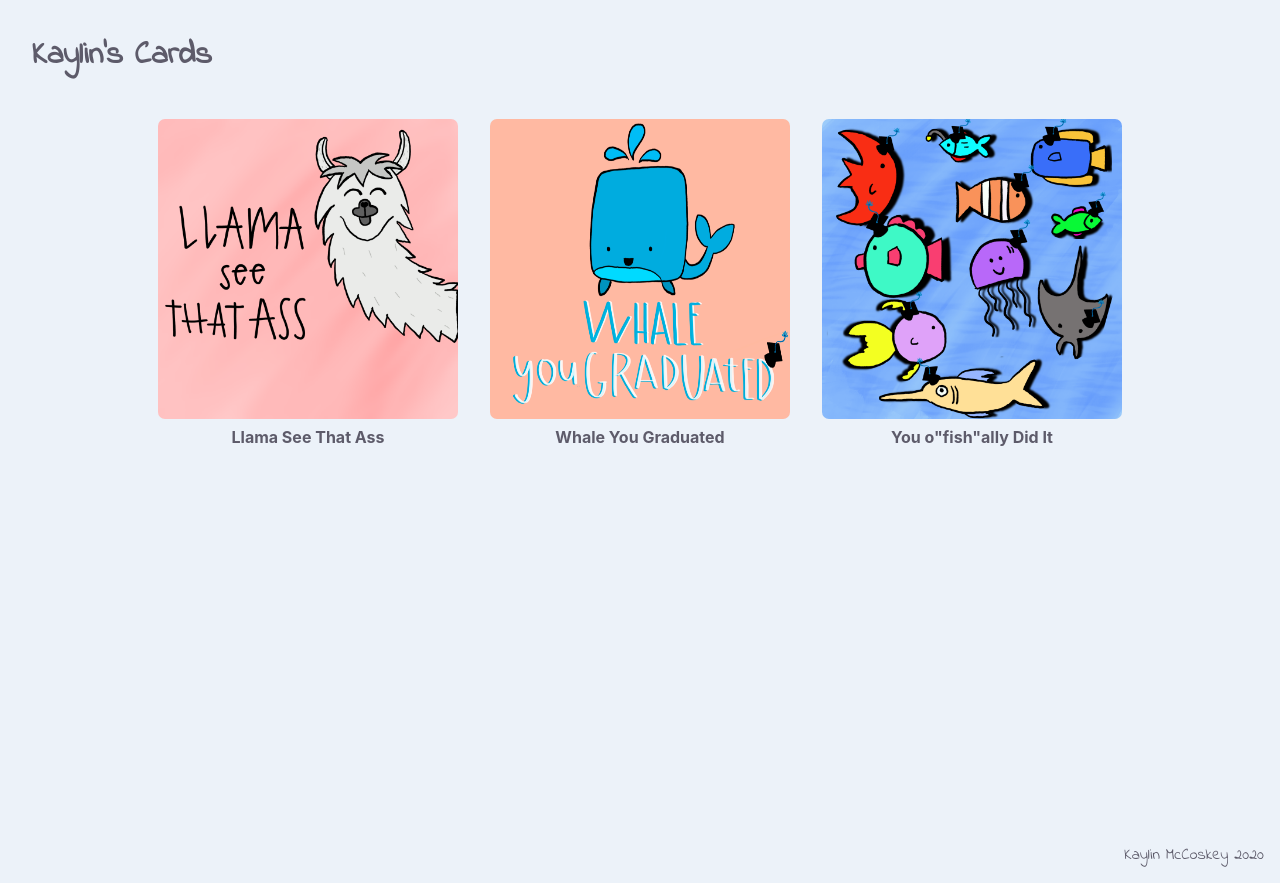
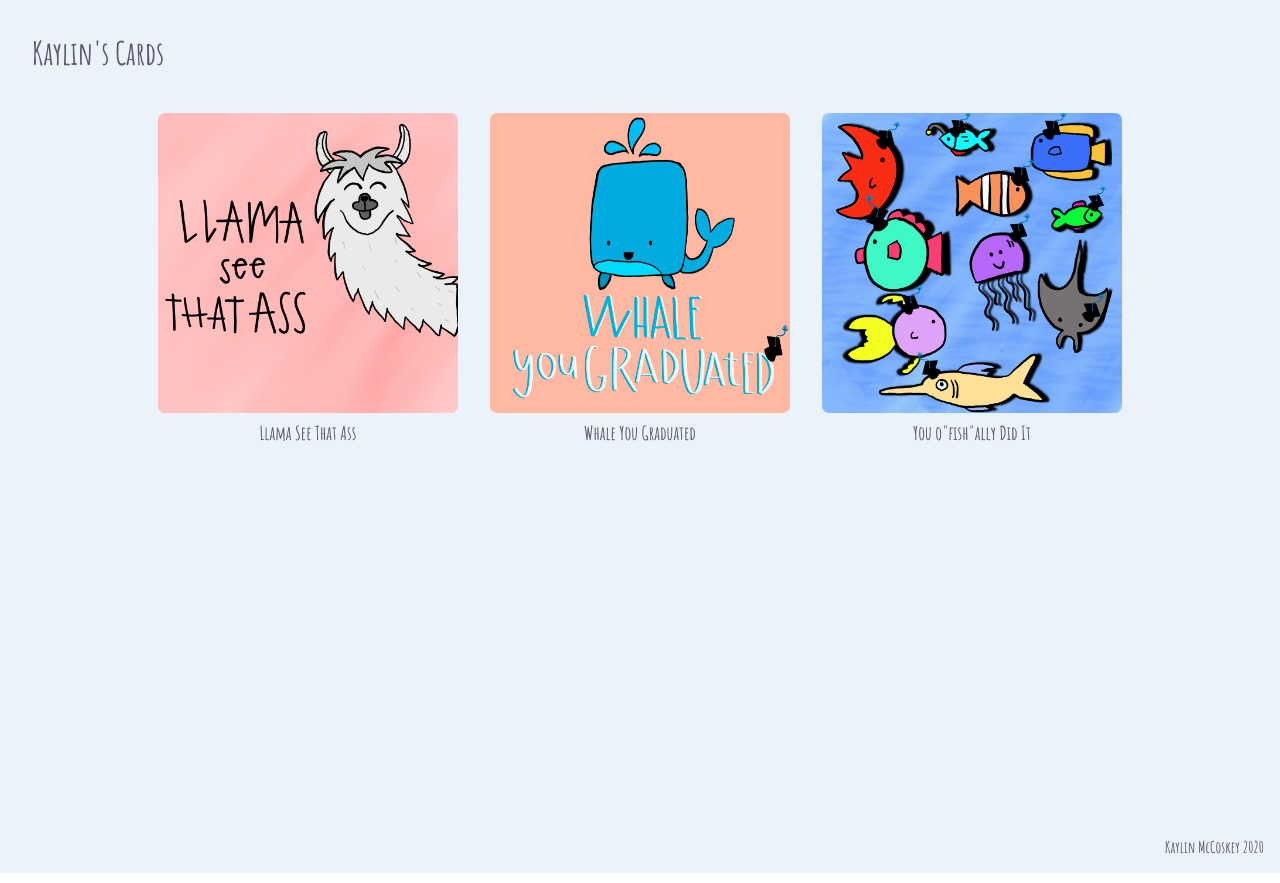
Before and after one commit to gage-langdon/grits-and-biscuits, a React (Create React App) app: page / in a window 1280 px wide. Built offline with nearby package versions, Linux system fonts and the light colour scheme.

Commit message:
style: scale detail image depending on screen size

```diff
--- a/public/index.html
+++ b/public/index.html
@@ -27,7 +27,7 @@
     <title>Kaylin's Cards</title>
 
     <link
-      href="https://fonts.googleapis.com/css2?family=Indie+Flower&display=swap"
+      href="https://fonts.googleapis.com/css2?family=Amatic+SC:wght@700&family=Indie+Flower&display=swap"
       rel="stylesheet"
     />
   </head>
--- a/src/components/footer/index.js
+++ b/src/components/footer/index.js
@@ -14,7 +14,7 @@ const Credits = styled.div`
   margin-left: auto;
   padding-right: 16px;
   color: #5d5b6a;
-  font-family: "Indie Flower", cursive;
+  font-family: "Amatic SC", cursive;
 `;
 
 const Footer = () => {
--- a/src/components/navbar/index.js
+++ b/src/components/navbar/index.js
@@ -14,7 +14,7 @@ const Logo = styled.span`
   font-size: 32px;
   color: #5d5b6a;
   font-weight: bold;
-  font-family: "Indie Flower", cursive;
+  font-family: "Amatic SC", cursive;
 `;
 
 const Header = () => {
--- a/src/views/card-details/components/card/index.js
+++ b/src/views/card-details/components/card/index.js
@@ -4,11 +4,23 @@ import styled from "styled-components";
 const Container = styled.div`
   min-height: 300px;
   min-width: 300px;
-  width: 75%;
+
   display: flex;
   flex-direction: column;
   align-items: center;
   justify-content: center;
+
+  @media only screen and (max-width: 425px) {
+    width: 95%;
+  }
+
+  @media only screen and (min-width: 425px) {
+    width: 75%;
+  }
+
+  @media only screen and (min-width: 1098px) {
+    width: 60%;
+  }
 `;
 
 const Image = styled.img`
--- a/src/views/card-details/index.js
+++ b/src/views/card-details/index.js
@@ -15,6 +15,7 @@ const Container = styled.div`
   align-items: center;
   justify-content: start;
   background-color: #ecf2f9;
+  padding-x: 10%;
 `;
 
 const CardDetails = () => {
--- a/src/views/card-listing/components/preview-card/index.js
+++ b/src/views/card-listing/components/preview-card/index.js
@@ -25,8 +25,9 @@ const Image = styled.img`
 
 const Title = styled.h2`
   margin: 0;
-  font-size: 16px;
+  font-size: 19px;
   color: #5d5b6a;
+  font-family: "Amatic SC", cursive;
 `;
 const Category = styled.h3`
   margin: 0;
```
